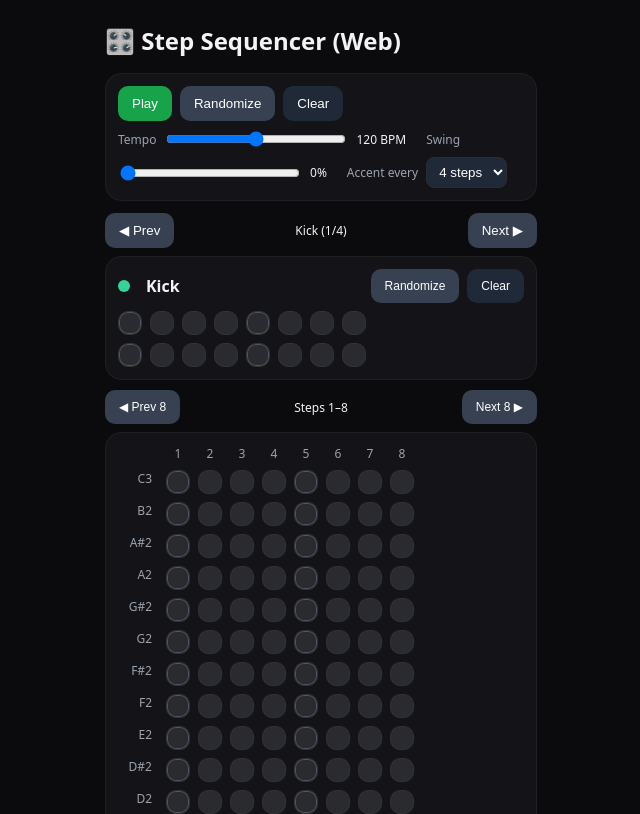
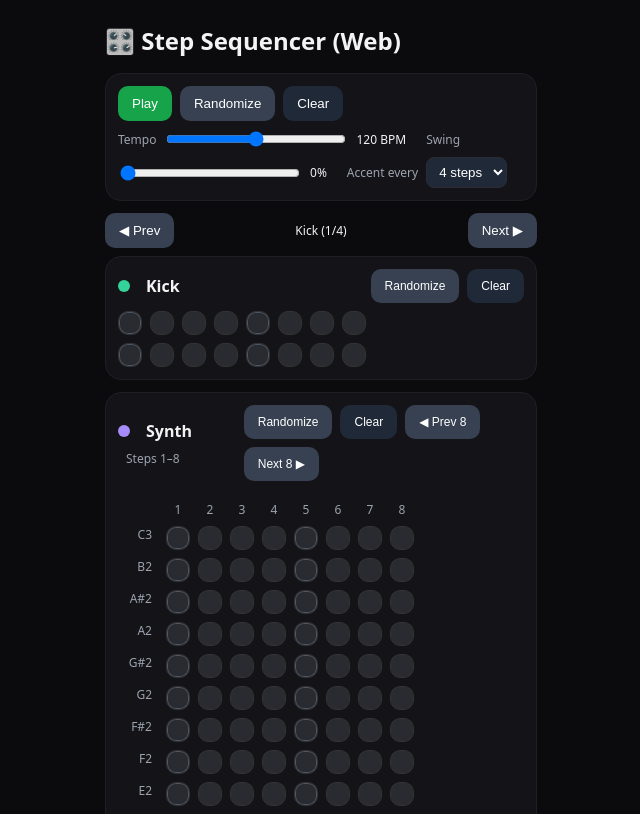
Before and after one commit to Tekknobot/react-stepseq-web, a React (Vite) app: page / in a window 1280 px wide. Shown: the top 814 px of the page, without its empty margins (319-959 px from the left). Built offline with nearby package versions, Linux system fonts and the light colour scheme.

Commit message:
Add Piano Roll header.

```diff
--- a/src/App.tsx
+++ b/src/App.tsx
@@ -200,6 +200,18 @@ export default function App() {
   }
   function prevPianoPage() {
     setPianoPage((p) => (p - 1 + 2) % 2)
+  }
+
+  function randomizeSynth(density = 0.25) {
+  setState(prev => {
+    const next = { ...prev, synthRoll: [...prev.synthRoll] }
+    for (let i = 0; i < STEPS; i++) {
+      next.synthRoll[i] = Math.random() < density
+        ? Math.floor(Math.random() * ROLL_NOTES.length)
+        : null
+    }
+    return next
+  })
 }
 
   // ---- Synth tone controls (UI state) ----
@@ -474,15 +486,27 @@ export default function App() {
         </div>
       </div>
 
-      {/* Piano Roll grid, paged 8 steps at a time */}
-      <div style={{marginBottom:8, display:'flex', justifyContent:'space-between', alignItems:'center'}}>
+      {/* Piano Roll — track-style header + paged grid */}
+      <div className="panel" style={{marginTop:12, marginBottom:12}}>
+        <div className="trackHead">
+          <div className="row">
+            <div style={{width:12,height:12,borderRadius:6, background:'#a78bfa', marginRight:8}}/>
+            <strong>Synth</strong>
+            <span className="small" style={{marginLeft:8, color:'var(--sub)'}}>
+              Steps {pianoPage*8+1}–{pianoPage*8+8}
+            </span>
+          </div>
+          <div className="row" style={{gap:8}}>
+            <button className="button secondary small" onClick={()=>randomizeSynth(0.25)}>Randomize</button>
+            <button className="button small" onClick={()=>{
+              setState(prev => ({ ...prev, synthRoll: Array(STEPS).fill(null)}))
+            }}>Clear</button>
             <button className="button secondary small" onClick={prevPianoPage}>◀ Prev 8</button>
-        <div className="small">Steps {pianoPage*8+1}–{pianoPage*8+8}</div>
             <button className="button secondary small" onClick={nextPianoPage}>Next 8 ▶</button>
           </div>
+        </div>
 
-      {/* wrap the roll grid in a .panel */}
-      <div className="panel" style={{padding:'12px', marginBottom:12}}>
+        <div style={{padding:'12px 0'}}>
           <div style={{
             display:'grid',
             gridTemplateColumns:`40px repeat(8, var(--cell, 44px))`,
@@ -522,6 +546,7 @@ export default function App() {
             ))}
           </div>
         </div>
+      </div>
 
       <div className="footer">Built with React + Tone.js. Tip: headphones help. Patterns auto-save.</div>
     </div>
```
Lines whose indentation alone changed are shown as unchanged.
